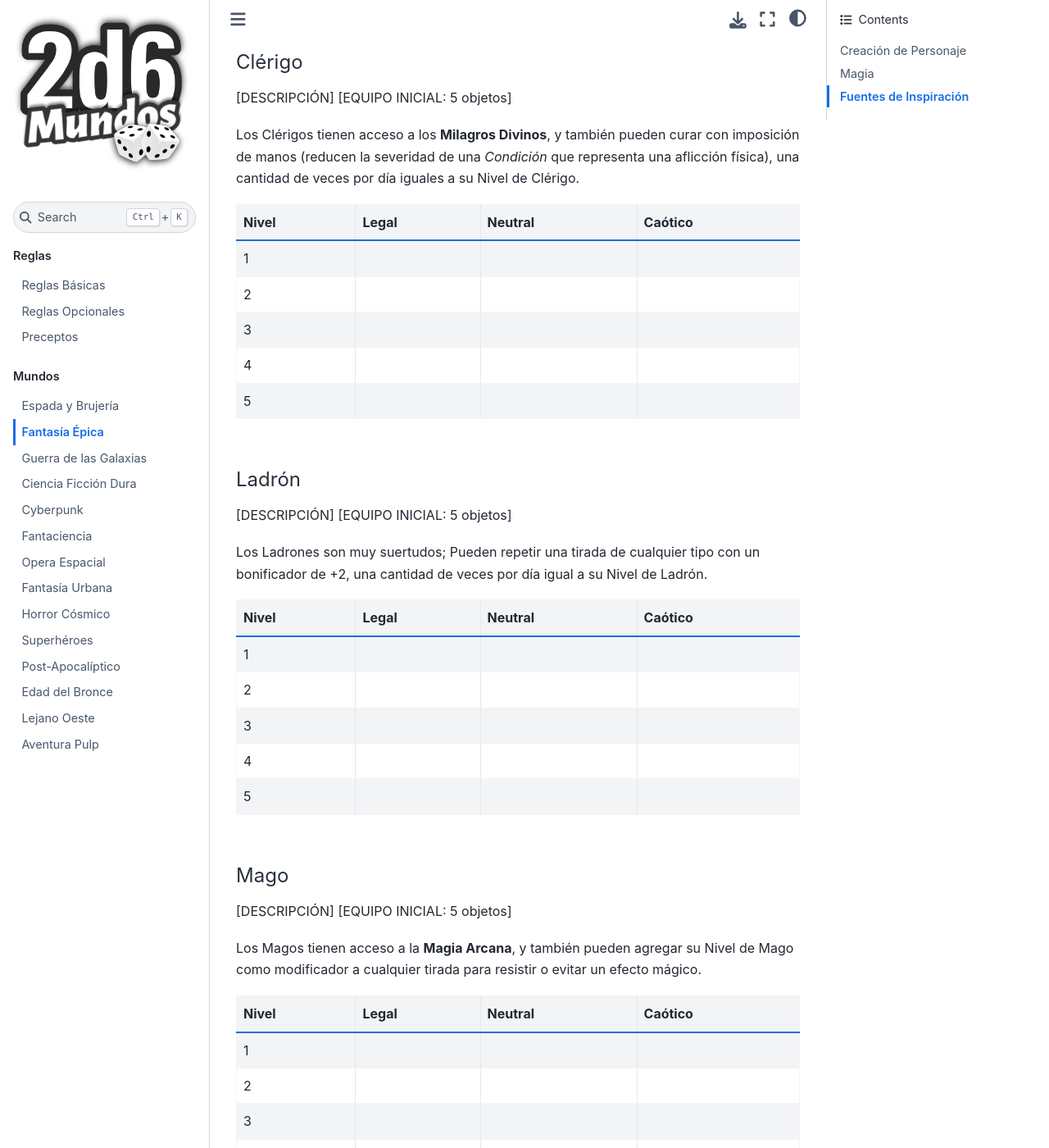
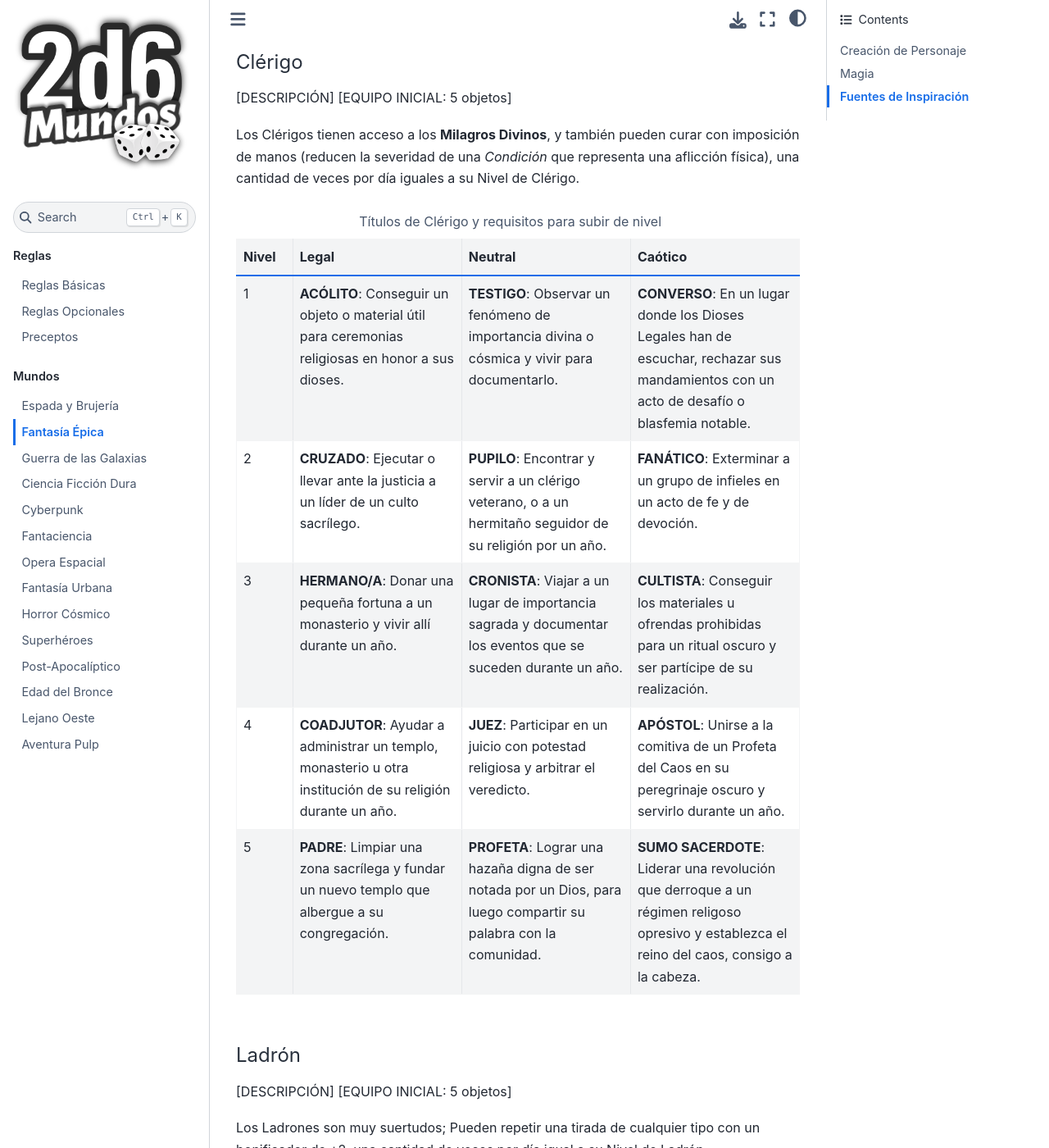
Before and after one commit to TaTooKa/2d6Mundos, a Sphinx documentation site: the page built from docs/source/pages/worlds/fantasia-epica.rst, in a window 1280 px wide and 1400 px high, scrolled down 2554 px. Shown: the whole window at 82% size. Built offline with Sphinx 7.4.7 and the Sphinx Book theme 1.1.4, drawn with Linux system fonts in a browser that asks for light colours; some web fonts are replaced.

Commit message:
add cleric titles
Co-authored-by: Copilot <copilot@github.com>

```diff
--- a/docs/source/pages/worlds/fantasia-epica.rst
+++ b/docs/source/pages/worlds/fantasia-epica.rst
@@ -71,14 +71,15 @@ Clérigo
 
 Los Clérigos tienen acceso a los **Milagros Divinos**, y también pueden curar con imposición de manos (reducen la severidad de una *Condición* que representa una aflicción física), una cantidad de veces por día iguales a su Nivel de Clérigo.
 
-.. csv-table::
+.. csv-table:: Títulos de Clérigo y requisitos para subir de nivel
+   :widths: 10, 30, 30, 30
    :header: "Nivel", "Legal", "Neutral", "Caótico"
 
-   "1", "", "", ""
-   "2", "", "", ""
-   "3", "", "", ""
-   "4", "", "", ""
-   "5", "", "", ""
+   "1", "**ACÓLITO**: Conseguir un objeto o material útil para ceremonias religiosas en honor a sus dioses.", "**TESTIGO**: Observar un fenómeno de importancia divina o cósmica y vivir para documentarlo.", "**CONVERSO**: En un lugar donde los Dioses Legales han de escuchar, rechazar sus mandamientos con un acto de desafío o blasfemia notable."
+   "2", "**CRUZADO**: Ejecutar o llevar ante la justicia a un líder de un culto sacrílego.", "**PUPILO**: Encontrar y servir a un clérigo veterano, o a un hermitaño seguidor de su religión por un año.", "**FANÁTICO**: Exterminar a un grupo de infieles en un acto de fe y de devoción."
+   "3", "**HERMANO/A**: Donar una pequeña fortuna a un monasterio y vivir allí durante un año.", "**CRONISTA**: Viajar a un lugar de importancia sagrada y documentar los eventos que se suceden durante un año.", "**CULTISTA**: Conseguir los materiales u ofrendas prohibidas para un ritual oscuro y ser partícipe de su realización."
+   "4", "**COADJUTOR**: Ayudar a administrar un templo, monasterio u otra institución de su religión durante un año.", "**JUEZ**: Participar en un juicio con potestad religiosa y arbitrar el veredicto.", "**APÓSTOL**: Unirse a la comitiva de un Profeta del Caos en su peregrinaje oscuro y servirlo durante un año."
+   "5", "**PADRE**: Limpiar una zona sacrílega y fundar un nuevo templo que albergue a su congregación.", "**PROFETA**: Lograr una hazaña digna de ser notada por un Dios, para luego compartir su palabra con la comunidad.", "**SUMO SACERDOTE**: Liderar una revolución que derroque a un régimen religoso opresivo y establezca el reino del caos, consigo a la cabeza."
 
 Ladrón
 ******
```
